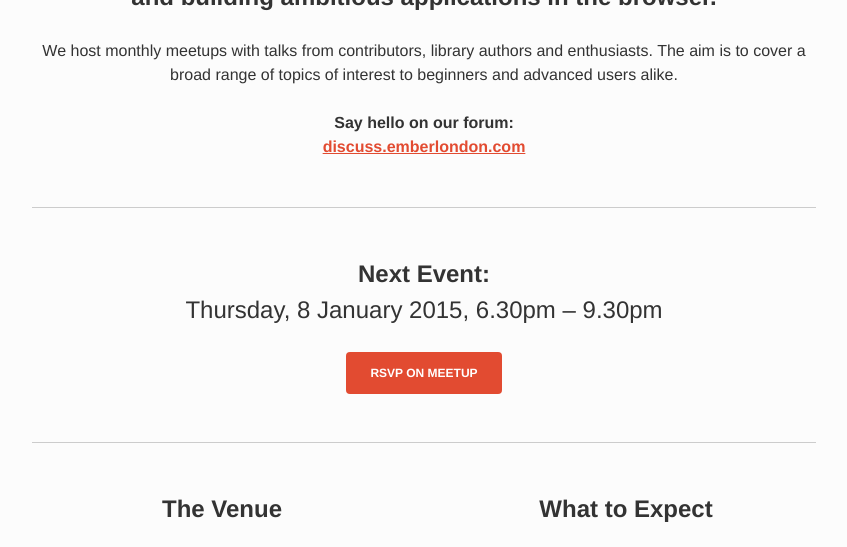
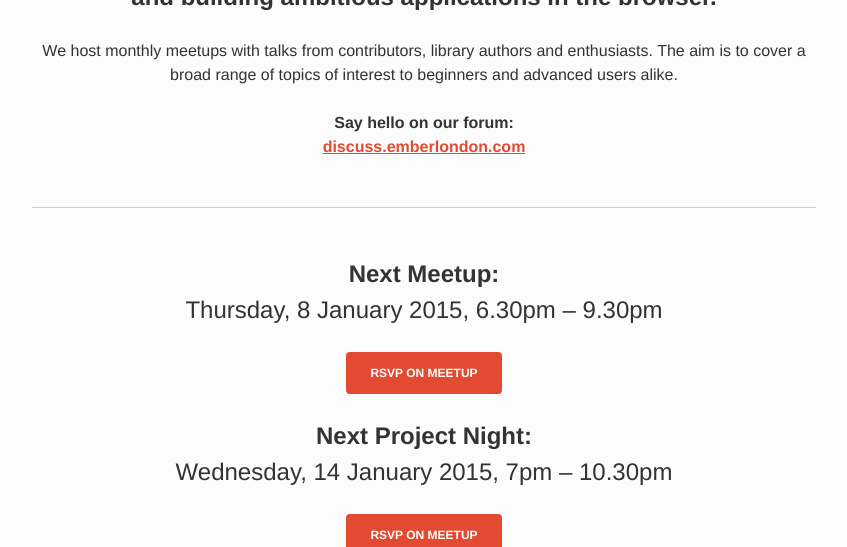
Before and after one commit to emberlondon/emberlondon.github.io, a Jekyll site: the page built from index.html, in a window 1280 px wide and 900 px high, scrolled down 464 px, cut to the strip 0-547 px from the top of the window. Shown: the whole strip, without its empty margins (216-1063 px from the left). Built offline with Jekyll 4.4.1, drawn with Linux system fonts in a browser that asks for light colours; nearby versions of some CDN libraries.

Commit message:
Add project night to site

```diff
--- a/_data/next-event.yml
+++ b/_data/next-event.yml
@@ -2,3 +2,4 @@
 time: 6.30pm – 9.30pm
 datetime_aria: Thursday, eighth of January, two-thousand and fifteen, six thirty pm to nine thirty pm.
 location: Eden House, 8 Spital Square, London E1 6DU
+url: "http://www.meetup.com/London-Emberjs-User-Group/events/218940779/"
--- /dev/null
+++ b/_data/next-project-night.yml
@@ -0,0 +1,5 @@
+date: Wednesday, 14 January 2015
+time: 7pm – 10.30pm
+datetime_aria: Wednesday, fourteenth of January, two-thousand and fifteen, seven pm to ten thirty pm.
+location: 54B Downham Road, London N1 5AS
+url: "http://www.meetup.com/London-Emberjs-User-Group/events/219129637/"
--- a/_includes/next.html
+++ b/_includes/next.html
@@ -1,7 +1,11 @@
 <section class="next">
-  <h2>Next Event:</h2>
+  <h2>Next Meetup:</h2>
   <p class="next-date" aria-label="{{ site.data.next-event.datetime_aria }}">{{ site.data.next-event.date }}, {{ site.data.next-event.time }}</p>
-  <p><a class="button" href="http://www.meetup.com/London-Emberjs-User-Group/">RSVP on Meetup</a></p>
+  <p><a class="button" href="{{ site.data.next-event.url }}">RSVP on Meetup</a></p>
+
+  <h2>Next Project Night:</h2>
+  <p class="next-date" aria-label="{{ site.data.next-project-night.datetime_aria }}">{{ site.data.next-project-night.date }}, {{ site.data.next-project-night.time }}</p>
+  <p><a class="button" href="{{ site.data.next-project-night.url }}">RSVP on Meetup</a></p>
 
   <hr>
 
```
